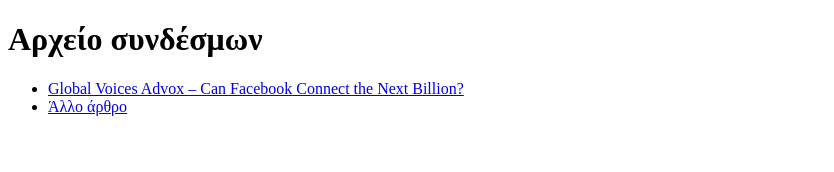
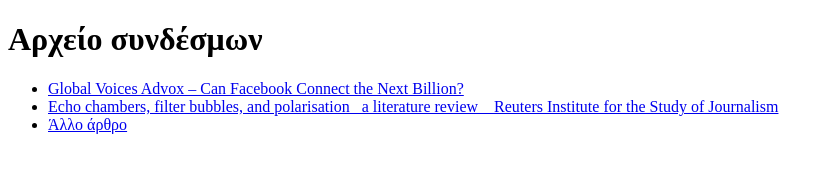
Before and after one commit to INFO-WAR/links, a plain HTML site: page index.html in a window 1280 px wide. Shown: the whole page, without its empty margins (0-834 px from the left). Drawn offline with Linux system fonts and the light colour scheme.

Commit message:
Update index.html

```diff
--- a/index.html
+++ b/index.html
@@ -9,6 +9,11 @@
       Global Voices Advox – Can Facebook Connect the Next Billion?
     </a>
   </li>
+    <li>
+    <a href="Echo chambers, filter bubbles, and polarisation_ a literature review _ Reuters Institute for the Study of Journalism.html">
+      Echo chambers, filter bubbles, and polarisation_ a literature review _ Reuters Institute for the Study of Journalism
+    </a>
+  </li>
   <li><a href="another-article.html">Άλλο άρθρο</a></li>
 </ul>
 </html>
```
